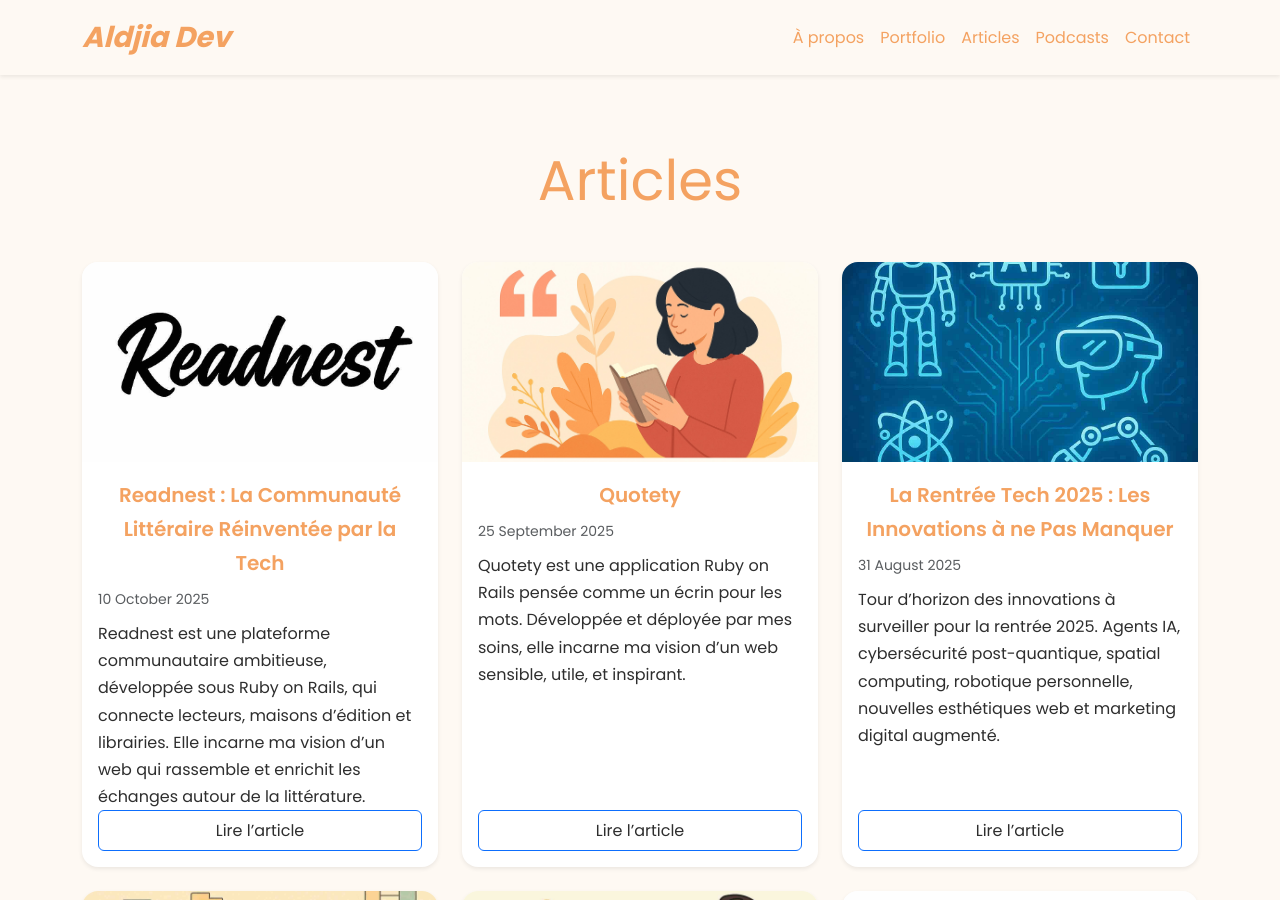
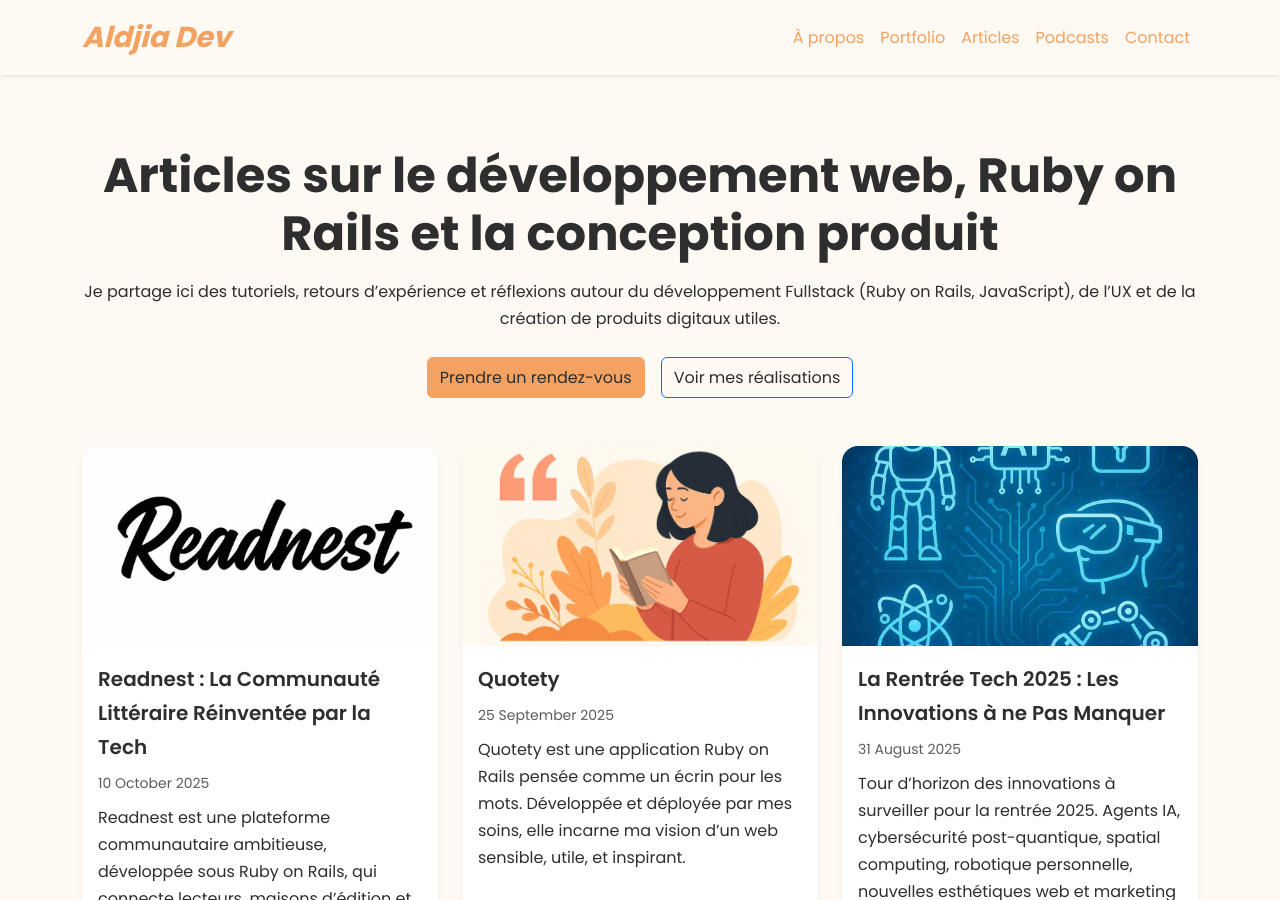
Before and after one commit to AldjiaDev/aldjia.dev, a Jekyll site: the page built from blog.html, in a window 1280 px wide and 900 px high. Built offline with Jekyll 4.4.1, drawn with Linux system fonts in a browser that asks for light colours; some of the changed text lies outside the part shown.

Commit message:
Optimize blog page SEO structure, copy, and article listing

```diff
--- a/blog.html
+++ b/blog.html
@@ -1,34 +1,92 @@
 ---
 layout: default
-title: Articles
+title: Articles sur le développement web & Ruby on Rails
+description: Articles et retours d’expérience sur le développement web, Ruby on Rails, la conception de produits digitaux et le métier de développeuse Fullstack freelance.
+permalink: /blog/
 ---
 
 <section class="container py-5">
-  <h1 class="text-center mb-5 display-4">Articles</h1>
 
+  <!-- HERO BLOG (SEO + contexte) -->
+  <header class="text-center mb-5">
+    <h1 class="display-5 fw-bold mb-3" style="color: var(--text-dark);">
+      Articles sur le développement web, Ruby on Rails et la conception produit
+    </h1>
+
+    <p class="muted maxw mb-4">
+      Je partage ici des tutoriels, retours d’expérience et réflexions autour du développement Fullstack
+      (Ruby on Rails, JavaScript), de l’UX et de la création de produits digitaux utiles.
+    </p>
+
+    <div class="d-flex justify-content-center gap-3 flex-wrap">
+      <a href="https://cal.com/aldjia-boughias" target="_blank" rel="noopener" class="btn btn-primary">
+        Prendre un rendez-vous
+      </a>
+      <a href="{{ '/realisations' | relative_url }}" class="btn btn-outline-primary">
+        Voir mes réalisations
+      </a>
+    </div>
+  </header>
+
+  <!-- LISTE DES ARTICLES -->
   <div class="row g-4">
     {% for post in site.posts %}
-      <div class="col-md-4">
+      <article class="col-md-6 col-lg-4">
         <div class="card h-100 shadow-sm border-0 rounded-4 overflow-hidden">
+
           {% if post.image %}
-            <img src="{{ post.image | relative_url }}" class="card-img-top" alt="{{ post.title }}" style="object-fit: cover; height: 200px;">
+            <a href="{{ post.url | relative_url }}" aria-label="Lire l’article : {{ post.title | escape }}">
+              <img
+                src="{{ post.image | relative_url }}"
+                class="card-img-top"
+                alt="{{ post.image_alt | default: post.title | escape }}"
+                style="object-fit: cover; height: 200px;"
+                loading="lazy">
+            </a>
           {% endif %}
+
           <div class="card-body d-flex flex-column">
             <div>
-              <h4 class="card-title text-center fw-semibold" style="font-size: 1.25rem; color: var(--primary);">
-                {{ post.title }}
-              </h4>
+              <!-- H2 (pas H4) : hiérarchie SEO propre sous le H1 -->
+              <h2 class="card-title fw-semibold mb-2" style="font-size: 1.25rem; color: var(--text-dark);">
+                <a href="{{ post.url | relative_url }}" class="text-decoration-none" style="color: inherit;">
+                  {{ post.title }}
+                </a>
+              </h2>
+
               <p class="text-muted small mb-2">
-                {{ post.date | date: "%-d %B %Y" }}
+                <time datetime="{{ post.date | date_to_xmlschema }}">
+                  {{ post.date | date: "%-d %B %Y" }}
+                </time>
+                {% if post.category %}
+                  · <span>{{ post.category }}</span>
+                {% endif %}
               </p>
+
               {% if post.description %}
-                <p class="card-text">{{ post.description }}</p>
+                <p class="card-text muted">{{ post.description }}</p>
+              {% else %}
+                <p class="card-text muted">{{ post.excerpt | strip_html | truncate: 140 }}</p>
               {% endif %}
             </div>
-            <a href="{{ post.url | relative_url }}" class="btn btn-outline-primary mt-auto">Lire l’article</a>
+
+            <a href="{{ post.url | relative_url }}" class="btn btn-outline-primary mt-auto">
+              Lire l’article
+            </a>
           </div>
         </div>
-      </div>
+      </article>
     {% endfor %}
   </div>
+
+  <!-- CTA FIN DE PAGE (conversion douce) -->
+  <div class="text-center mt-5">
+    <p class="muted mb-3">
+      Vous avez un projet et vous souhaitez en discuter ?
+    </p>
+    <a href="https://cal.com/aldjia-boughias" target="_blank" rel="noopener" class="btn btn-primary">
+      Réserver un créneau
+    </a>
+  </div>
+
 </section>
```
